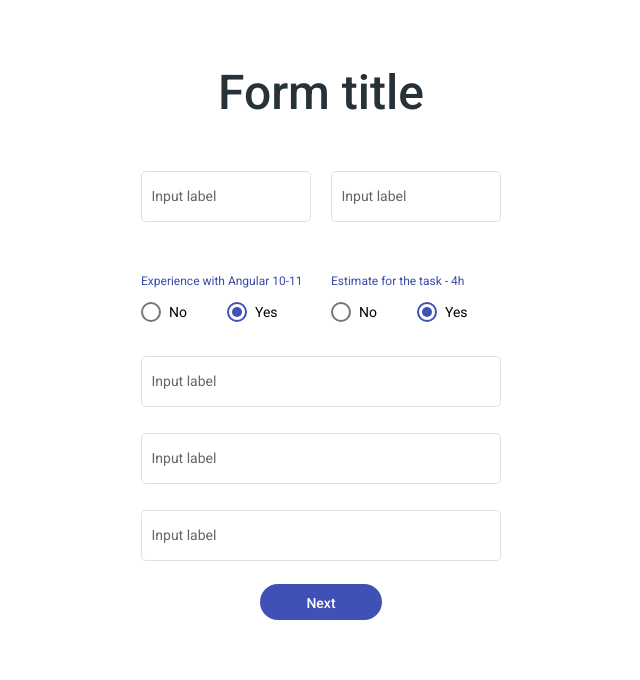
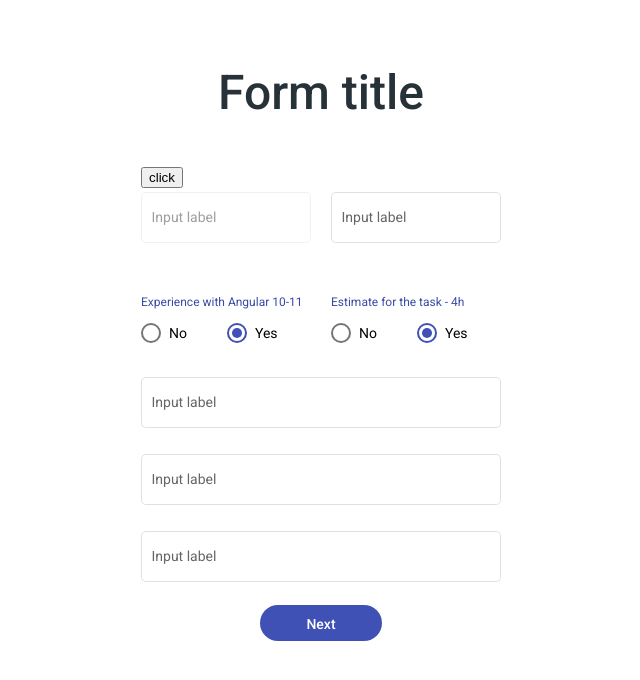
Before and after one commit to Borys91/test-form, an Angular app: page / in a window 1280 px wide. Shown: the top 680 px of the page, without its empty margins (325-965 px from the left). Built offline with nearby package versions, Linux system fonts and the light colour scheme.

Commit message:
feat: button disabled

```diff
--- a/src/app/custom-input/custom-input.component.html
+++ b/src/app/custom-input/custom-input.component.html
@@ -8,4 +8,4 @@
     <button mat-button *ngIf="myInput" matSuffix mat-icon-button aria-label="Clear" (click)="clearValue()">
       <mat-icon>close</mat-icon>
     </button>
-  </mat-form-field>
+</mat-form-field>
--- a/src/app/custom-input/custom-input.component.ts
+++ b/src/app/custom-input/custom-input.component.ts
@@ -25,8 +25,8 @@ export class CustomInputComponent implements  ControlValueAccessor {
 
   set value(val){
     if( val !== undefined && this.val !== val){
-    this.val = val;
-    this.myInput = val;
+    this.val = val.value;
+    this.myInput = val.value;
     this.onChange(this.val)
     this.onTouch(this.val)
     }
@@ -55,6 +55,6 @@ export class CustomInputComponent implements  ControlValueAccessor {
     this.onTouch(this.val);
   }
   changeValue(event) {
-   this.value =  event.target.value;
+   this.value =  event.target;
   }
 }
--- a/src/app/form/form.component.html
+++ b/src/app/form/form.component.html
@@ -1,18 +1,20 @@
 <form [formGroup]="mainForm" class="form" (ngSubmit)="onSubmit(mainForm)">
   <div class="wrapper">
     <h1>{{title}}</h1>
+    <button type="button" (click)= "isDisable = !isDisable">click</button>
     <div class="top-block">
       <div class="top-block__left">
         <div>
-          <app-custom-input [required]="true" formControlName="firstInput" [disabled]="false">
+          <app-custom-input [required]="true" formControlName="firstInput" [disabled]="isDisable">
           </app-custom-input>
-          <mat-error *ngIf="mainForm.get('firstInput').hasError('required') && mainForm.get('firstInput').touched">
+          <mat-error *ngIf="mainForm.get('firstInput').hasError('required')
+          && mainForm.get('firstInput').touched ">
             Error message!
           </mat-error>
         </div>
         <div>
           <p class="subtitle">Experience with Angular 10-11</p>
-          <app-radio-button formControlName="firstRadioButton"></app-radio-button>
+          <app-radio-button formControlName="firstRadioButton" [ngModel]="firstRadioButton"></app-radio-button>
         </div>
       </div>
       <div class="top-block__right">
@@ -23,7 +25,7 @@
         </div>
         <div>
           <p class="subtitle">Estimate for the task - 4h</p>
-          <app-radio-button formControlName="secondRadioButton"></app-radio-button>
+          <app-radio-button formControlName="secondRadioButton" [ngModel]="firstRadioButton"></app-radio-button>
         </div>
       </div>
     </div>
--- a/src/app/form/form.component.ts
+++ b/src/app/form/form.component.ts
@@ -7,26 +7,30 @@ import { FormBuilder, FormControl, FormGroup, Validators, NgForm, FormsModule }
   styleUrls: ['./form.component.scss']
 })
 export class FormComponent implements OnInit {
-  // valueLock = true;
-  // isDisable = false;
+  firstRadioButton =  {
+    value:"Yes"
+  }
+  secondRadioButton =  {
+    value:"Yes"
+  }
   mainForm: FormGroup;
+  isDisable = true;
   title = 'Form title';
   constructor(private fb: FormBuilder) { }
   ngOnInit(): void {
     this.mainForm = this.fb.group({
-      firstInput : new FormControl("",Validators.required),
+      firstInput : new FormControl("",Validators.required ),
       secondInput : new FormControl("",Validators.required),
       thirdInput : new FormControl("",Validators.required),
       fourthInput : new FormControl("",Validators.required),
       fifthInput : new FormControl("",Validators.required),
-      firstRadioButton: new FormControl({value:"Yes"}),
-      secondRadioButton: new FormControl({value:"Yes"}),
+      firstRadioButton: new FormControl(),
+      secondRadioButton: new FormControl(),
     })
   }
   onSubmit(form) {
     console.log(form)
     form.markAllAsTouched();
-
   }
 
   // setValue(isDisable,FormControl) {
--- a/src/app/radio-button/radio-button.component.ts
+++ b/src/app/radio-button/radio-button.component.ts
@@ -42,14 +42,12 @@ export class RadioButtonComponent implements  ControlValueAccessor{
     }
   }
   writeValue(value:any) {
-    console.log(value.value)
     if(value) {
       this.myRadioButton = value.value
     }
   }
   registerOnChange(fn: any) {
     this.onChange = fn;
-
   }
   registerOnTouched(fn: any) {
     this.onTouch = fn;
@@ -62,8 +60,4 @@ export class RadioButtonComponent implements  ControlValueAccessor{
     this.value =  event.value;
     // console.log(this.myRadioButton)
   }
-
-
-
-
 }
```
